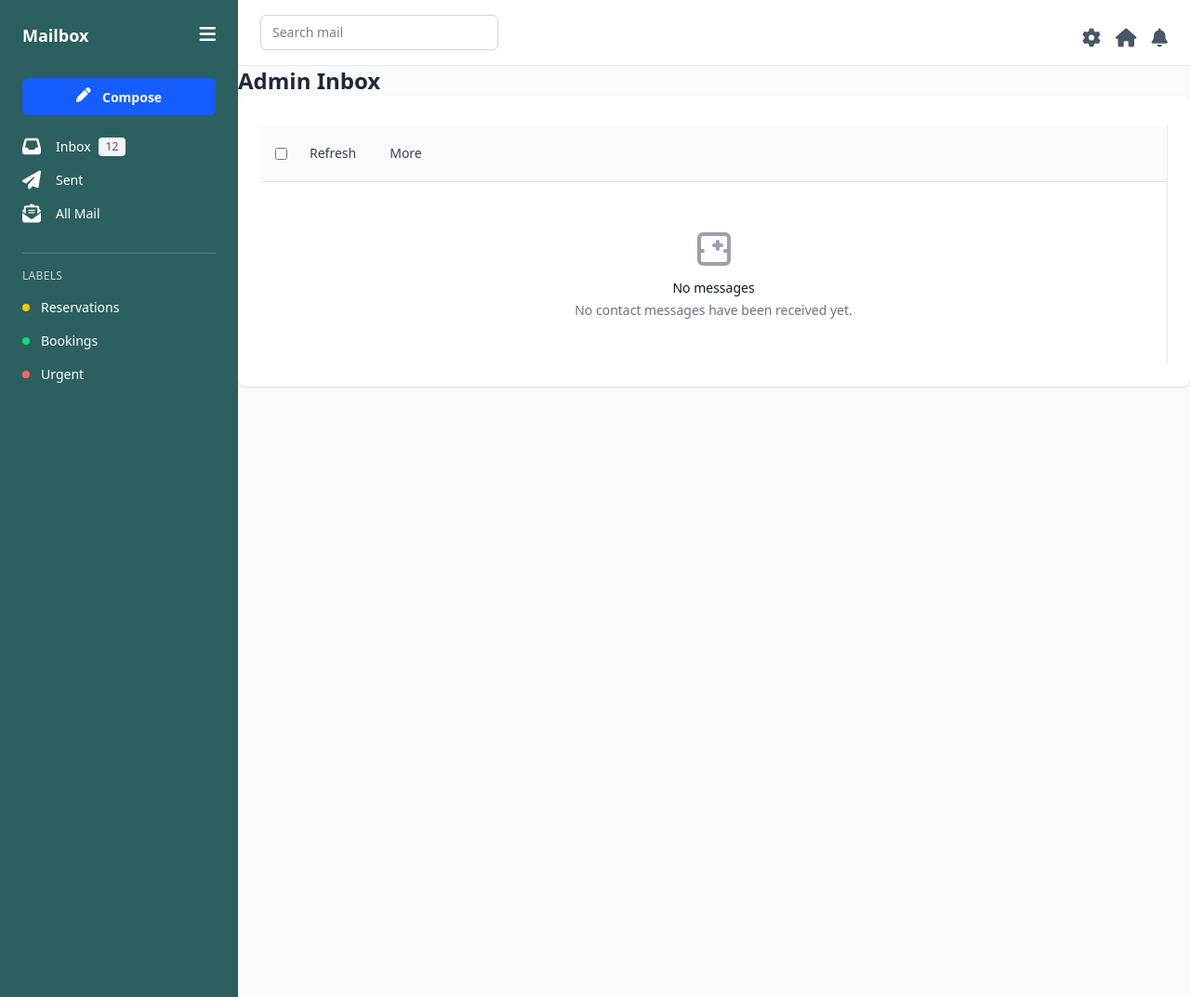
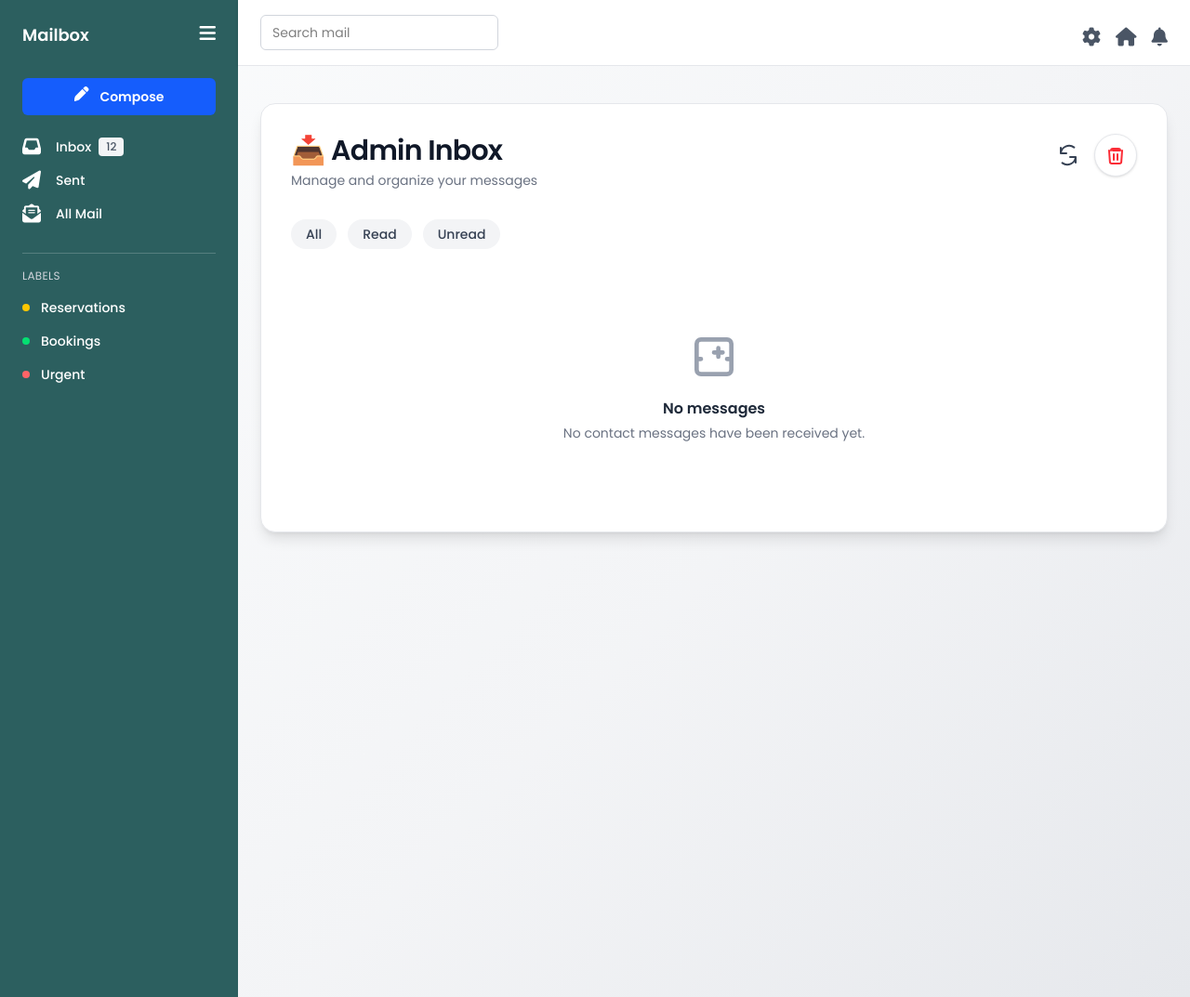
Before and after one commit to jpbreyta/laiya_grande_web, a Laravel app: page /inbox in a window 1280 px wide. Shown: the whole page at 93% size. Run offline with Laravel 12, Linux system fonts and the light colour scheme; data that the repository does not hold is empty; style sheets or scripts are compiled from the project's sources.

Commit message:
updated ui

```diff
--- a/resources/views/admin/inbox/index.blade.php
+++ b/resources/views/admin/inbox/index.blade.php
@@ -1,76 +1,138 @@
 @extends('admin.inbox.layouts.app')
 
 @section('content')
-    <div class="flex items-center gap-3">
-        <h1 class="text-2xl font-bold text-gray-800">Admin Inbox</h1>
+<link href="https://fonts.googleapis.com/css2?family=Poppins:wght@400;500;600&display=swap" rel="stylesheet">
+<style>
+    body, .poppins {
+        font-family: 'Poppins', sans-serif !important;
+    }
+    .icon-disabled {
+        opacity: 0.5;
+        pointer-events: none;
+    }
+</style>
+
+<div class="poppins min-h-screen bg-gradient-to-br from-gray-50 via-gray-100 to-gray-200 px-6 py-10">
+
+    <div class="bg-white rounded-2xl shadow-lg border border-gray-200 p-8">
+        <div class="flex items-start justify-between mb-8">
+            <div>
+                <h1 class="text-2xl md:text-3xl font-semibold text-gray-900 tracking-tight">📥 Admin Inbox</h1>
+                <p class="text-sm text-gray-500 mt-1">Manage and organize your messages</p>
             </div>
-    <!-- Inbox Sub-header -->
-    <div class="bg-white rounded-lg shadow-sm p-6 mb-6">
-        <section class="mt-2 border-r border-gray-200 overflow-y-auto">
-            <div class="p-4 border-b border-gray-200 bg-gray-50">
-                <div class="flex items-center gap-3 text-sm">
-                    <input type="checkbox" class="rounded" />
-                    <button class="px-3 py-1 rounded hover:bg-gray-200 text-gray-700">Refresh</button>
-                    <button class="px-3 py-1 rounded hover:bg-gray-200 text-gray-700">More</button>
+
+            <div class="flex gap-2 items-center">
+
+                <button onclick="location.reload()" class="p-2 rounded-full hover:bg-gray-100 transition" title="Refresh">
+                    <svg xmlns="http://www.w3.org/2000/svg" class="h-6 w-6 text-gray-700" fill="none" viewBox="0 0 24 24" stroke="currentColor">
+                        <path stroke-linecap="round" stroke-linejoin="round" stroke-width="2"
+                              d="M4 4v6h6M20 20v-6h-6M4 10a9 9 0 0114.32-6.36M20 14a9 9 0 01-14.32 6.36" />
+                    </svg>
+                </button>
+
+
+                <button id="deleteBtn"
+                    class="relative group p-2.5 rounded-full bg-white border border-gray-200 shadow-sm
+                        hover:bg-red-50 hover:scale-105 transition-all duration-200 ease-in-out
+                        focus:outline-none focus:ring-2 focus:ring-red-300 disabled:opacity-50"
+                    title="Delete selected">
+
+                    <svg xmlns="http://www.w3.org/2000/svg"
+                        class="h-6 w-6 text-red-500 group-hover:text-red-600 transition-colors"
+                        fill="none" viewBox="0 0 24 24" stroke="currentColor">
+                        <path stroke-linecap="round" stroke-linejoin="round" stroke-width="2"
+                            d="M19 7l-.867 12.142A2 2 0 0116.138 21H7.862a2 2 0
+                                01-1.995-1.858L5 7m5 4v6m4-6v6M9 7h6
+                                m2 0a2 2 0 00-2-2H9a2 2 0
+                                00-2 2m3 0h6" />
+                    </svg>
+
+                    <span class="absolute -bottom-9 left-1/2 -translate-x-1/2
+                                px-2 py-1 text-xs rounded-md bg-gray-800 text-white opacity-0
+                                group-hover:opacity-100 transition pointer-events-none">
+                        Delete selected
+                    </span>
+                </button>
             </div>
         </div>
 
+        <div class="flex flex-wrap gap-3 mb-6 text-sm font-medium">
+            <button class="px-4 py-1.5 rounded-full bg-gray-100 text-gray-700 hover:bg-teal-100 hover:text-teal-700 transition">All</button>
+            <button class="px-4 py-1.5 rounded-full bg-gray-100 text-gray-700 hover:bg-teal-100 hover:text-teal-700 transition">Read</button>
+            <button class="px-4 py-1.5 rounded-full bg-gray-100 text-gray-700 hover:bg-teal-100 hover:text-teal-700 transition">Unread</button>
+        </div>
+
         @if ($messages->count() > 0)
-                <ul class="divide-y divide-gray-200">
+            <ul class="divide-y divide-gray-100">
                 @foreach ($messages as $message)
-                        <li class="mail-item p-4 flex items-start gap-3 {{ $message->status === 'unread' ? 'bg-blue-50' : 'hover:bg-gray-50' }} cursor-pointer"
-                            onclick="window.location.href='{{ route('admin.inbox.show', $message->id) }}'">
+                    <li class="mail-item group p-5 flex items-start gap-4 rounded-lg transition {{ $message->status === 'unread' ? 'bg-blue-50' : 'hover:bg-gray-50' }}">
+                        <input type="checkbox"
+                               class="mt-2 rounded border-gray-300 focus:ring-0 message-checkbox"
+                               value="{{ $message->id }}" />
+
                         <img src="https://ui-avatars.com/api/?name={{ urlencode($message->name) }}&background=2C5F5F&color=fff"
-                                class="w-10 h-10 rounded-full" alt="avatar">
-                            <div class="flex-1">
+                             class="w-12 h-12 rounded-full ring-2 ring-gray-200 shadow-sm" alt="avatar">
+
+                        <div class="flex-1 cursor-pointer" onclick="window.location.href='{{ route('admin.inbox.show', $message->id) }}'">
                             <div class="flex items-center gap-2">
                                 <div class="font-medium text-gray-900">{{ $message->name }}</div>
-                                    <div class="text-xs text-gray-500 ml-2">
-                                        <{{ $message->email }}>
+                                <div class="text-xs text-gray-500 italic">&lt;{{ $message->email }}&gt;</div>
+                                <div class="ml-auto text-xs text-gray-400">{{ $message->created_at->format('M j') }}</div>
                             </div>
-                                    <div class="ml-auto text-xs text-gray-400">{{ $message->created_at->format('M j') }}
-                                    </div>
-                                </div>
-                                <div class="text-sm text-gray-700 mt-1">{{ Str::limit($message->subject, 50) }}</div>
-                                <div class="text-xs text-gray-400 mt-2">{{ Str::limit($message->message, 80) }}</div>
+                            <div class="text-sm text-gray-700 mt-1 font-medium">{{ Str::limit($message->subject, 50) }}</div>
+                            <div class="text-xs text-gray-500 mt-1">{{ Str::limit($message->message, 80) }}</div>
                             @if ($message->status === 'unread')
-                                    <span class="inline-block w-2 h-2 bg-blue-500 rounded-full ml-2"></span>
+                                <span class="inline-block w-2 h-2 bg-blue-500 rounded-full ml-2 mt-2"></span>
                             @endif
                         </div>
                     </li>
                 @endforeach
             </ul>
 
-                <!-- Pagination -->
-                <div class="mt-6">
+            <div class="mt-8">
                 {{ $messages->links() }}
             </div>
         @else
-                <div class="text-center py-12">
-                    <svg class="mx-auto h-12 w-12 text-gray-400" fill="none" stroke="currentColor" viewBox="0 0 24 24">
+            <div class="text-center py-16">
+                <svg class="mx-auto h-14 w-14 text-gray-400" fill="none" stroke="currentColor" viewBox="0 0 24 24">
                     <path stroke-linecap="round" stroke-linejoin="round" stroke-width="2"
                           d="M20 13V6a2 2 0 00-2-2H6a2 2 0 00-2 2v7m16 0v5a2 2 0 01-2 2H6a2 2 0 01-2-2v-5m16 0h-2M4 13h2m8-5v2m0 0v2m0-2h2m-2 0h-2" />
                 </svg>
-                    <h3 class="mt-2 text-sm font-medium text-gray-900">No messages</h3>
+                <h3 class="mt-4 text-base font-semibold text-gray-800">No messages</h3>
                 <p class="mt-1 text-sm text-gray-500">No contact messages have been received yet.</p>
             </div>
         @endif
-        </section>
     </div>
 </div>
 @endsection
 
 @section('scripts')
 <script>
-        // Expand/collapse preview on small screens
-        (function() {
-            list.forEach(item => {
-                item.addEventListener('click', () => {
-                    document.querySelectorAll('.mail-item').forEach(i => i.classList.remove(
-                        'bg-gray-50'));
-                    item.classList.add('bg-gray-50');
-                })
-            })
-        })();
+    const deleteBtn = document.getElementById('deleteBtn');
+    const checkboxes = document.querySelectorAll('.message-checkbox');
+
+    function updateDeleteState() {
+        const anySelected = Array.from(checkboxes).some(cb => cb.checked);
+        if (anySelected) {
+            deleteBtn.classList.remove('icon-disabled');
+            deleteBtn.title = 'Delete selected';
+        } else {
+            deleteBtn.classList.add('icon-disabled');
+            deleteBtn.title = 'Select messages to delete';
+        }
+    }
+
+    checkboxes.forEach(cb => cb.addEventListener('change', updateDeleteState));
+    updateDeleteState();
+
+    deleteBtn.addEventListener('click', () => {
+        const selected = Array.from(document.querySelectorAll('.message-checkbox:checked'));
+        if (selected.length === 0) return;
+
+        const ids = selected.map(cb => cb.value);
+        if (confirm(`Delete ${ids.length} selected message(s)?`)) {
+            alert(`Selected IDs: [${ids.join(', ')}]. Hook this up to your bulk delete route when available.`);
+        }
+    });
 </script>
 @endsection
```
Also changed, not shown: resources/views/admin/inbox/compose-reply.blade.php (+30 -36 lines), resources/views/admin/inbox/compose.blade.php (+30 -27 lines), resources/views/admin/inbox/sent.blade.php (+59 -39 lines), resources/views/admin/inbox/show.blade.php (+45 -35 lines). Lines whose indentation alone changed are shown as unchanged.
